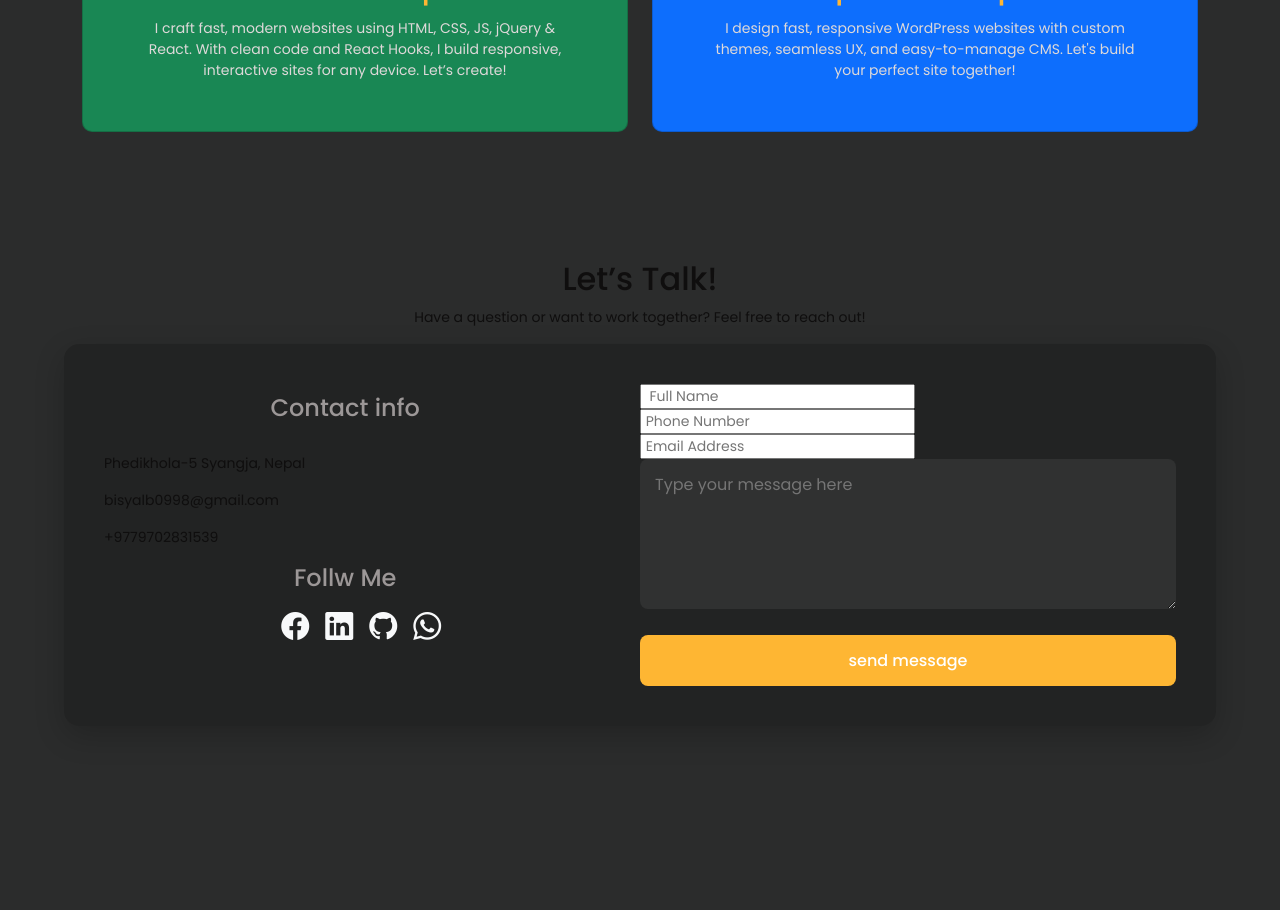
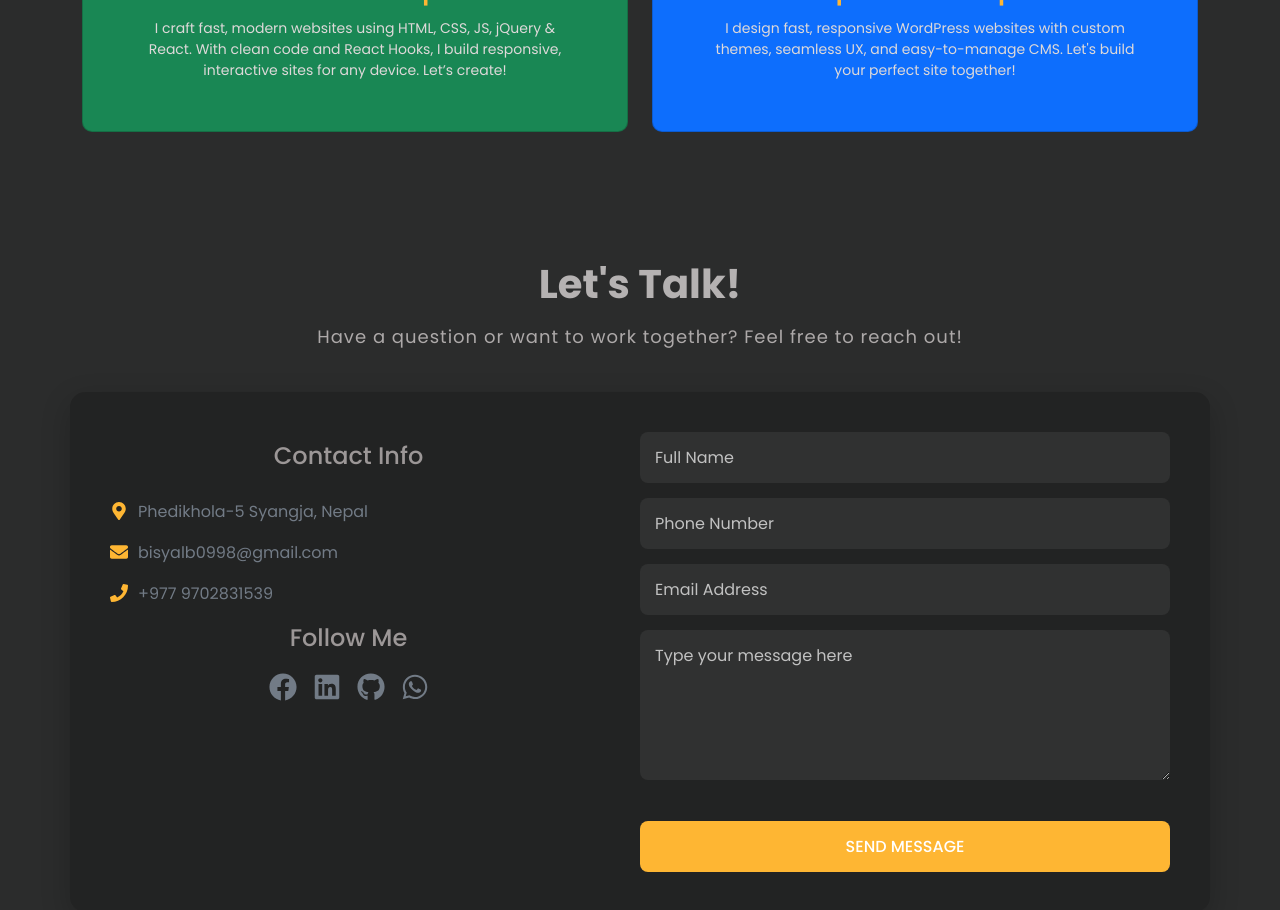
Before and after one commit to Bishal-np/portfolio, a React (Vite) app: page / in a window 1280 px wide. Shown: the part 1480-2390 px from the top of the page. Built offline with nearby package versions, Linux system fonts and the light colour scheme.

Commit message:
contact update

```diff
--- a/src/componant/layouts/Contact.jsx
+++ b/src/componant/layouts/Contact.jsx
@@ -1,47 +1,108 @@
-import React from 'react'
-
+import React from 'react';
+import {
+  FaFacebook, FaLinkedin, FaGithub, FaWhatsapp,
+  FaMapMarkerAlt, FaEnvelope, FaPhone
+} from 'react-icons/fa';
+import "../../scss/pages/home.scss";
 
 function Contact() {
+  const handleSubmit = (e) => {
+    e.preventDefault();
+    // Add your form submission logic here
+    console.log('Form submitted');
+  };
+
   return (
-        <>
+    <section className="contact" id='contact'>
+      <h2 className='text-center pt-5'>Let's Talk!</h2>
+      <p className='text-center contact-p'>
+        Have a question or want to work together? Feel free to reach out!
+      </p>
 
-            <section className="contact" id='contact'>
-                <h2 className='text-center pt-5 '> Let’s Talk!</h2>
-                <p className=' text-center contact-p'>Have a question or want to work together? Feel free to reach out!</p>
       <div className="contact-card container">
         <div className="contact-info">
-                        <h3 className='text-center'>Contact info</h3>
-                        <p className="location"><i className="fa-solid fa-location-dot">  </i>Phedikhola-5 Syangja, Nepal</p>
-                        <p className="gmail"><i className="fa-solid fa-envelope"></i>bisyalb0998@gmail.com</p>
-                        <p className="ph"><i className="fa-solid fa-phone"></i>+9779702831539</p>
+          <h3 className='text-center'>Contact Info</h3>
+          <p className="location">
+            <FaMapMarkerAlt className="icon" />
+            Phedikhola-5 Syangja, Nepal
+          </p>
+          <p className="gmail">
+            <FaEnvelope className="icon" />
+            bisyalb0998@gmail.com
+          </p>
+          <p className="ph">
+            <FaPhone className="icon" />
+            +977 9702831539
+          </p>
+
           <div className="follow-me">
-                            <h3 className='text-center'>Follw Me</h3>
+            <h3 className='text-center'>Follow Me</h3>
             <ul className='d-flex gap-3 follow fs-3 justify-content-center align-items-center text-light'>
-                                <li><a href="https://www.facebook.com/bishal.bisyal"><i className="bi bi-facebook"></i></a></li>
-                                <li><a href="https://www.linkedin.com/in/bishal-nepali-107aa7332/"><i className="bi bi-linkedin"></i></a></li>
-                                <li><a href="https://github.com/Bishal-np"><i className="bi bi-github"></i></a></li>
-                                <li><a href=""><i className="bi bi-whatsapp"></i></a></li>
+              <li>
+                <a href="https://www.facebook.com/bishal.bisyal" aria-label="Facebook">
+                  <FaFacebook className="icon" />
+                </a>
+              </li>
+              <li>
+                <a href="https://www.linkedin.com/in/bishal-nepali-107aa7332/" aria-label="LinkedIn">
+                  <FaLinkedin className="icon" />
+                </a>
+              </li>
+              <li>
+                <a href="https://github.com/Bishal-np" aria-label="GitHub">
+                  <FaGithub className="icon" />
+                </a>
+              </li>
+              <li>
+                <a href="#" aria-label="WhatsApp">
+                  <FaWhatsapp className="icon" />
+                </a>
+              </li>
             </ul>
           </div>
         </div>
-                    <form action="" className="contact-form">
-                        <div>
-                            <input type="text" id="name" placeholder="  Full Name" required className="name" />
-                            <input type="number" id='number' placeholder=' Phone Number' required className='number' />
-                            <input type="email" id='email' placeholder=' Email Address ' required className='email' />
+
+        <form className="contact-form" onSubmit={handleSubmit}>
+          <div className="form-group">
+            <input
+              type="text"
+              id="name"
+              placeholder="Full Name"
+              required
+              className="name"
+            />
+            <input
+              type="number"
+              id='number'
+              placeholder='Phone Number'
+              required
+              className='number'
+            />
+            <input
+              type="email"
+              id='email'
+              placeholder='Email Address'
+              required
+              className='email'
+            />
             <div className="message">
-                                <textarea name="message" id="message" className="message-area" placeholder="Type your message here"></textarea>
+              <textarea
+                name="message"
+                id="message"
+                className="message-area"
+                placeholder="Type your message here"
+                required
+              ></textarea>
             </div>
           </div>
 
-                        <button className="send-message">send message</button>
+          <button type="submit" className="send-message">
+            Send Message
+          </button>
         </form>
       </div>
-
-
     </section>
-        </>
-    )
+  );
 }
 
-export default Contact
+export default Contact;
--- a/src/scss/pages/home.scss
+++ b/src/scss/pages/home.scss
@@ -13,21 +13,18 @@
     @media (max-width: 768px) {
       flex-direction: column;
     }
-      @media (max-width:576p) {
+    @media (max-width: 576p) {
       flex-direction: column;
-
     }
     .banner-details {
       @media (max-width: 991px) {
         text-align: center;
-
       }
       @media (max-width: 768px) {
         text-align: center;
       }
-        @media (max-width:576p) {
+      @media (max-width: 576p) {
         text-align: center;
-
       }
 
       .heading {
@@ -53,28 +50,27 @@
           margin-top: 30px;
         }
       }
-        .animated-text{
-          .text{
+      .animated-text {
+        .text {
           position: relative;
           color: var(--secondary-color);
           font-size: 25px;
           font-weight: 500;
 
-            @media (max-width:576px) {
+          @media (max-width: 576px) {
             position: relative;
             color: var(--secondary-color);
             font-size: 15px;
             font-weight: 500;
             line-height: 30px;
-
           }
         }
-          .text.first-text{
+        .text.first-text {
           color: white;
           margin-right: 10px;
         }
 
-          .text.sec-text::before{
+        .text.sec-text::before {
           content: "";
           position: absolute;
           top: 0;
@@ -85,11 +81,12 @@
           border-left: 2px solid var(--secondary-color);
           animation: animate 5s steps(12) infinite;
         }
-          @keyframes animate{
-            40%, 60%{
+        @keyframes animate {
+          40%,
+          60% {
             left: 100%;
           }
-            100%{
+          100% {
             left: 0;
           }
         }
@@ -145,15 +142,6 @@
   background-color: var(--primary-color);
   padding-top: 80px;
   min-height: 100vh;
-    display: flex;
-    flex-direction: column;
-    align-items: center;
-
-    &-header {
-      text-align: center;
-      margin-bottom: 40px;
-      max-width: 800px;
-      padding: 0 20px;
 
   h2 {
     font-weight: 700;
@@ -174,6 +162,7 @@
     color: rgb(173, 169, 169);
     letter-spacing: 1px;
     line-height: 1.6;
+    margin-bottom: 40px;
 
     @media (max-width: 991px) {
       font-size: 16px;
@@ -182,13 +171,10 @@
       font-size: 14px;
     }
   }
-    }
 
   &-card {
     display: flex;
     justify-content: space-between;
-      width: 90%;
-      max-width: 1200px;
     background: rgba(0, 0, 0, 0.2);
     border-radius: 15px;
     padding: 40px;
@@ -202,7 +188,6 @@
     }
 
     @media (max-width: 576px) {
-        width: 95%;
       padding: 20px;
     }
 
@@ -213,7 +198,6 @@
       @media (max-width: 991px) {
         width: 100%;
         margin-bottom: 40px;
-          text-align: center;
       }
 
       h3 {
@@ -221,14 +205,7 @@
         color: rgb(156, 151, 151);
         font-weight: 500;
         margin-bottom: 30px;
-
-          @media (max-width: 991px) {
-            text-align: center;
       }
-        }
-
-        .contact-details {
-          margin-bottom: 40px;
 
       p {
         color: #727b86;
@@ -247,29 +224,20 @@
           font-size: 18px;
         }
       }
-        }
 
       .follow-me {
         h3 {
           margin-bottom: 20px;
         }
 
-          .social-links {
-            display: flex;
-            gap: 15px;
+        ul.follow {
           padding: 0;
-            justify-content: flex-start;
-
-            @media (max-width: 991px) {
-              justify-content: center;
-            }
 
           li {
             list-style: none;
 
             a {
               color: #727b86;
-                font-size: 24px;
               transition: color 0.3s;
 
               &:hover {
@@ -313,6 +281,10 @@
           border-radius: 8px;
           transition: all 0.3s;
 
+          &::placeholder {
+            color: rgba(255, 255, 255, 0.7);
+          }
+
           &:focus {
             box-shadow: 0 0 0 2px var(--secondary-color);
           }
@@ -324,7 +296,6 @@
         }
       }
 
-        .message {
       .message-area {
         width: 100%;
         padding: 15px;
@@ -338,6 +309,10 @@
         min-height: 150px;
         transition: all 0.3s;
 
+        &::placeholder {
+          color: rgba(255, 255, 255, 0.7);
+        }
+
         &:focus {
           box-shadow: 0 0 0 2px var(--secondary-color);
         }
@@ -345,7 +320,6 @@
         @media (max-width: 576px) {
           min-height: 120px;
           font-size: 14px;
-            }
         }
       }
 
@@ -361,6 +335,7 @@
         font-weight: 500;
         cursor: pointer;
         transition: all 0.3s;
+        text-transform: uppercase;
 
         &:hover {
           background-color: var(--secondary-color);
@@ -378,52 +353,43 @@
 .services {
   background-color: var(--primary-color);
   .services-section {
-
     .srv-heading {
       font-size: 45px;
       color: rgb(173, 171, 171);
-        @media (max-width:576px) {
+      @media (max-width: 576px) {
         font-size: 25px;
-
       }
     }
     .service-sub-heading {
       color: rgb(138, 136, 136);
-        @media (max-width:576px) {
+      @media (max-width: 576px) {
         font-size: 13px;
         width: 80%;
         margin: 0 auto;
-
       }
     }
     .card {
       border-radius: 10px;
-        @media (max-width:991px) {
+      @media (max-width: 991px) {
         width: 100%;
         height: fit-content;
-
       }
-
 
       .card-body {
         padding: 50px;
-          @media (max-width:576px) {
+        @media (max-width: 576px) {
           padding: 60px;
-
         }
         .icon {
-
           color: rgb(9, 9, 182);
           font-size: 50px;
           text-align: center;
 
-
-            @media (max-width:576px) {
+          @media (max-width: 576px) {
             font-size: 40px;
             color: rgb(9, 9, 182);
             text-align: center;
             margin-top: 20px;
-
           }
         }
         .card-heading {
@@ -434,92 +400,72 @@
           text-align: center;
           color: var(--secondary-color);
 
-            @media (max-width:991px) {
+          @media (max-width: 991px) {
             margin-top: 20px;
             font-size: 20px;
             font-weight: 600;
             line-height: 25px;
             text-align: center;
-
           }
-
         }
-
       }
       .card-dec {
         text-align: center;
         color: rgb(222, 217, 217);
-            @media (max-width:991px) {
+        @media (max-width: 991px) {
           font-size: 13px;
-
         }
-
-
-
       }
-
-
     }
   }
 }
 
-
-
-
-.about-section{
+.about-section {
   background-color: #303131;
 
-  .about-me{
-
-    .heading{
+  .about-me {
+    .heading {
       text-align: center;
       padding-top: 50px;
       font-size: 45px;
       line-height: 50px;
       font-weight: 600;
-      color: #ADABAB;
+      color: #adabab;
       padding-bottom: 50px;
-
     }
   }
-  .my-details{
-
+  .my-details {
     justify-content: space-between;
     align-items: center;
     text-align: center;
     color: white;
 
-    @media (max-width:991px) {
+    @media (max-width: 991px) {
       display: block;
       flex-direction: column;
-
     }
 
-    .intro{
+    .intro {
       text-align: center;
       border: 1px solid gray;
-      .cv{
+      .cv {
         padding: 10px 20px;
         background-color: var(--secondary-color);
         border: none;
         color: white;
         border-radius: 3px;
-        &:hover{
+        &:hover {
           background-color: var(--primary-color);
           color: var(--secondary-color);
           border: 1px solid var(--secondary-color);
         }
       }
     }
-    .progress{
+    .progress {
       height: 30px;
       width: 90%;
       margin-top: 20px;
       overflow: hidden;
-
-
-    }
-
-
     }
   }
+}
```
Lines whose indentation alone changed are shown as unchanged.
